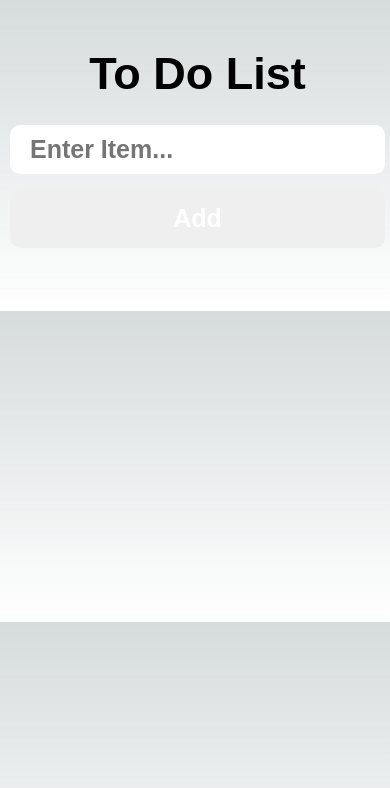
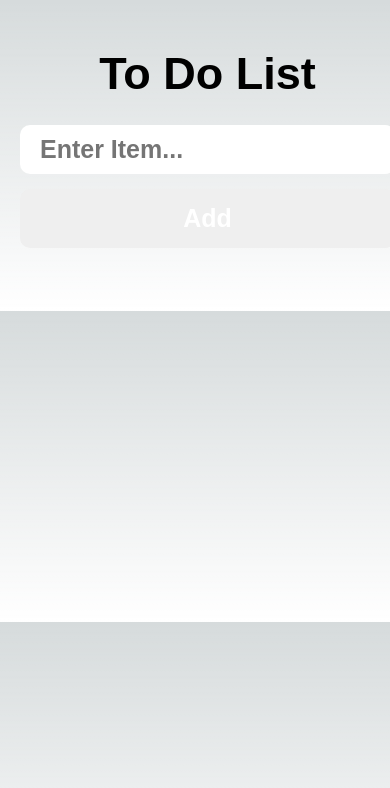
Before and after one commit to mohamedsamir372/to-do, a Next.js app: page / in a window 390 px wide. Shown: the top 788 px of the page. Built offline with nearby package versions, Linux system fonts and the light colour scheme.

Commit message:
initial commit

```diff
--- a/app/page.module.css
+++ b/app/page.module.css
@@ -12,8 +12,8 @@
     display: grid;
     align-items: center;
     justify-content: left;
-    margin-left: 5px;
-    padding-left: 5px;
+    margin-left: 10px;
+    padding-left: 10px;
   }
   .items,
   .li {
```
